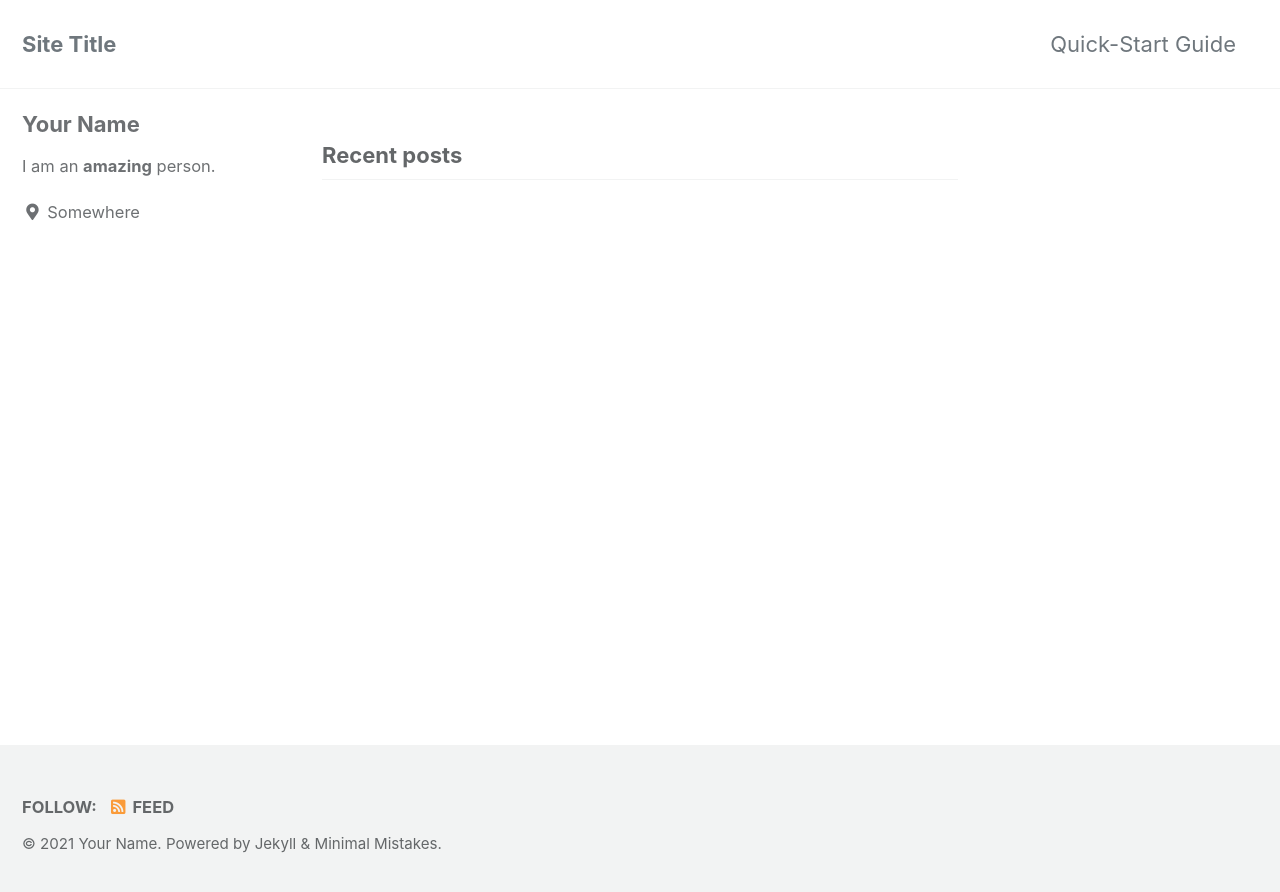
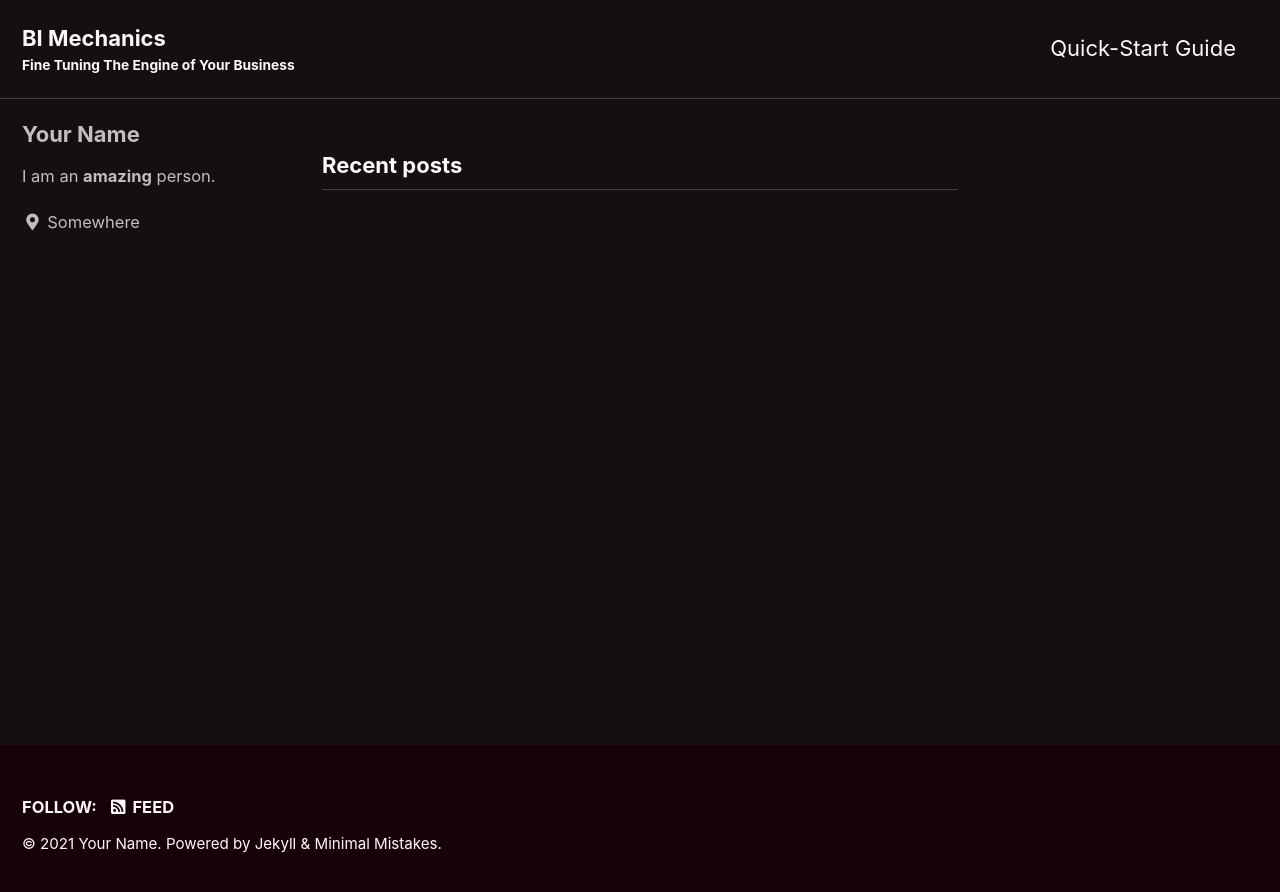
Before and after one commit to themarkcraig/bimechanics, a Jekyll site: the page built from index.html, in a window 1280 px wide. Shown: the top 892 px of the page. Built offline with Jekyll 4.4.1, drawn with Linux system fonts in a browser that asks for light colours; cached includes are drawn as plain includes; the list of posts is cut into pages by our own code.

Commit message:
first Commit

```diff
--- a/Gemfile
+++ b/Gemfile
@@ -1,2 +1,3 @@
 source "https://rubygems.org"
 gemspec
+gem "webrick", "~> 1.7"
--- a/_config.yml
+++ b/_config.yml
@@ -12,18 +12,18 @@
 
 # theme                  : "minimal-mistakes-jekyll"
 # remote_theme           : "mmistakes/minimal-mistakes"
-minimal_mistakes_skin    : "default" # "air", "aqua", "contrast", "dark", "dirt", "neon", "mint", "plum", "sunrise"
+minimal_mistakes_skin    : "neon" # "air", "aqua", "contrast", "dark", "dirt", "neon", "mint", "plum", "sunrise"
 
 # Site Settings
 locale                   : "en-US"
-title                    : "Site Title"
+title                    : "BI Mechanics"
 title_separator          : "-"
-subtitle                 : # site tagline that appears below site title in masthead
+subtitle                 : "Fine Tuning The Engine of Your Business"# site tagline that appears below site title in masthead
 name                     : "Your Name"
-description              : "An amazing website."
-url                      : # the base hostname & protocol for your site e.g. "https://mmistakes.github.io"
+description              : "BI Mechanics Are Here To Help Fine-Tune The Engine Of Your Business, Aligning Your Vision Throughout The Business And Accelerate Your Growth"
+url                      : "https://bimechanics.com" # the base hostname & protocol for your site e.g. "https://mmistakes.github.io"
 baseurl                  : # the subpath of your site, e.g. "/blog"
-repository               : # GitHub username/repo-name e.g. "mmistakes/minimal-mistakes"
+repository               : "themarkcraig/bimechanics.github.io" # GitHub username/repo-name e.g. "mmistakes/minimal-mistakes"
 teaser                   : # path of fallback teaser image, e.g. "/assets/images/500x300.png"
 logo                     : # path of logo image to display in the masthead, e.g. "/assets/images/88x88.png"
 masthead_title           : # overrides the website title displayed in the masthead, use " " for no title
@@ -238,6 +238,7 @@ whitelist:
   - jekyll-include-cache
 
 
+
 # Archives
 #  Type
 #  - GitHub Pages compatible archive pages built with Liquid ~> type: liquid (default)
```
Also changed, not shown: minimal-mistakes-jekyll.gemspec.
